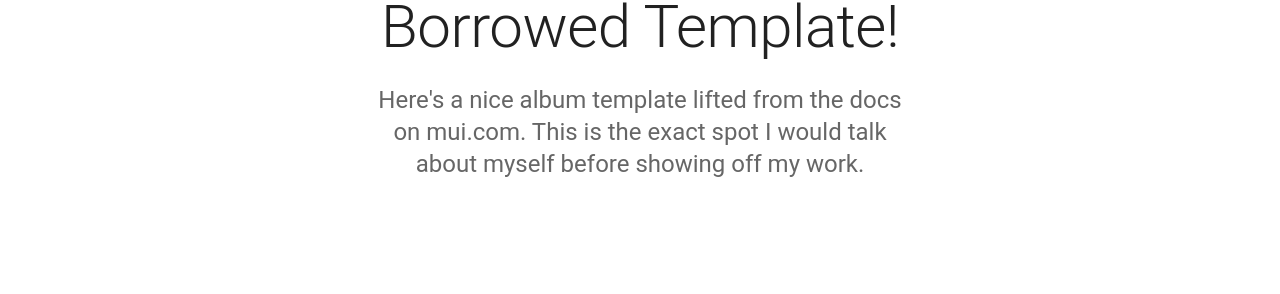
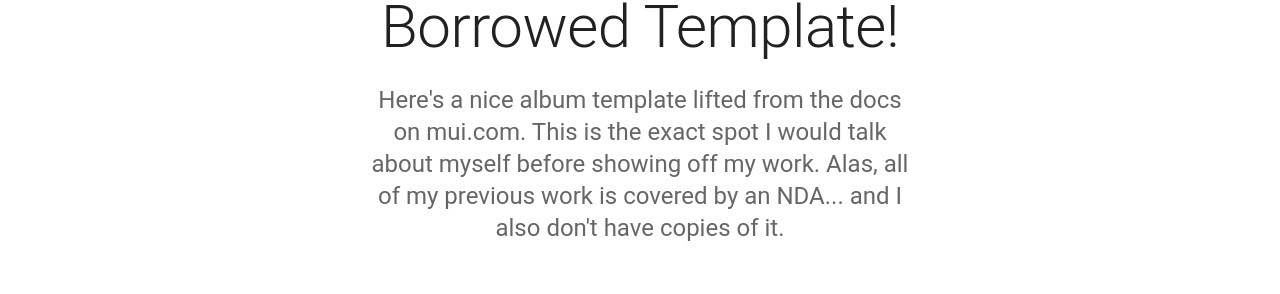
Before and after one commit to jared-earl/album-thing, a React (Create React App) app: page / in a window 1280 px wide. Shown: the part 137-431 px from the top of the page. Built offline with nearby package versions, Linux system fonts and the light colour scheme.

Commit message:
text update

```diff
--- a/src/Album.js
+++ b/src/Album.js
@@ -68,7 +68,8 @@ export default function Album() {
             </Typography>
             <Typography variant="h5" align="center" color="text.secondary" paragraph>
               Here's a nice album template lifted from the docs on mui.com. This is the exact
-              spot I would talk about myself before showing off my work.
+              spot I would talk about myself before showing off my work. Alas, all
+              of my previous work is covered by an NDA... and I also don't have copies of it.
             </Typography>
             <Stack
               sx={{ pt: 4 }}
```
